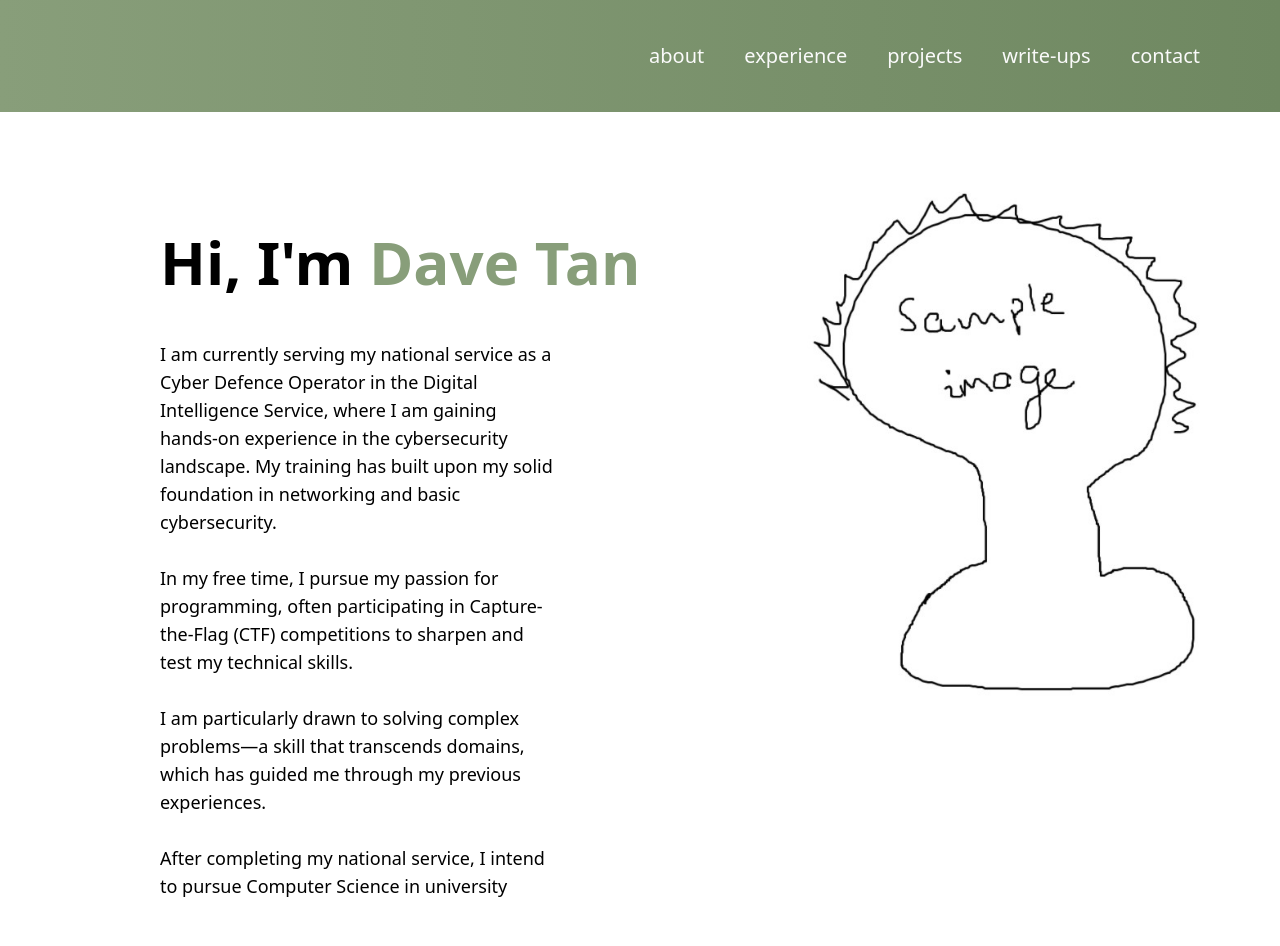
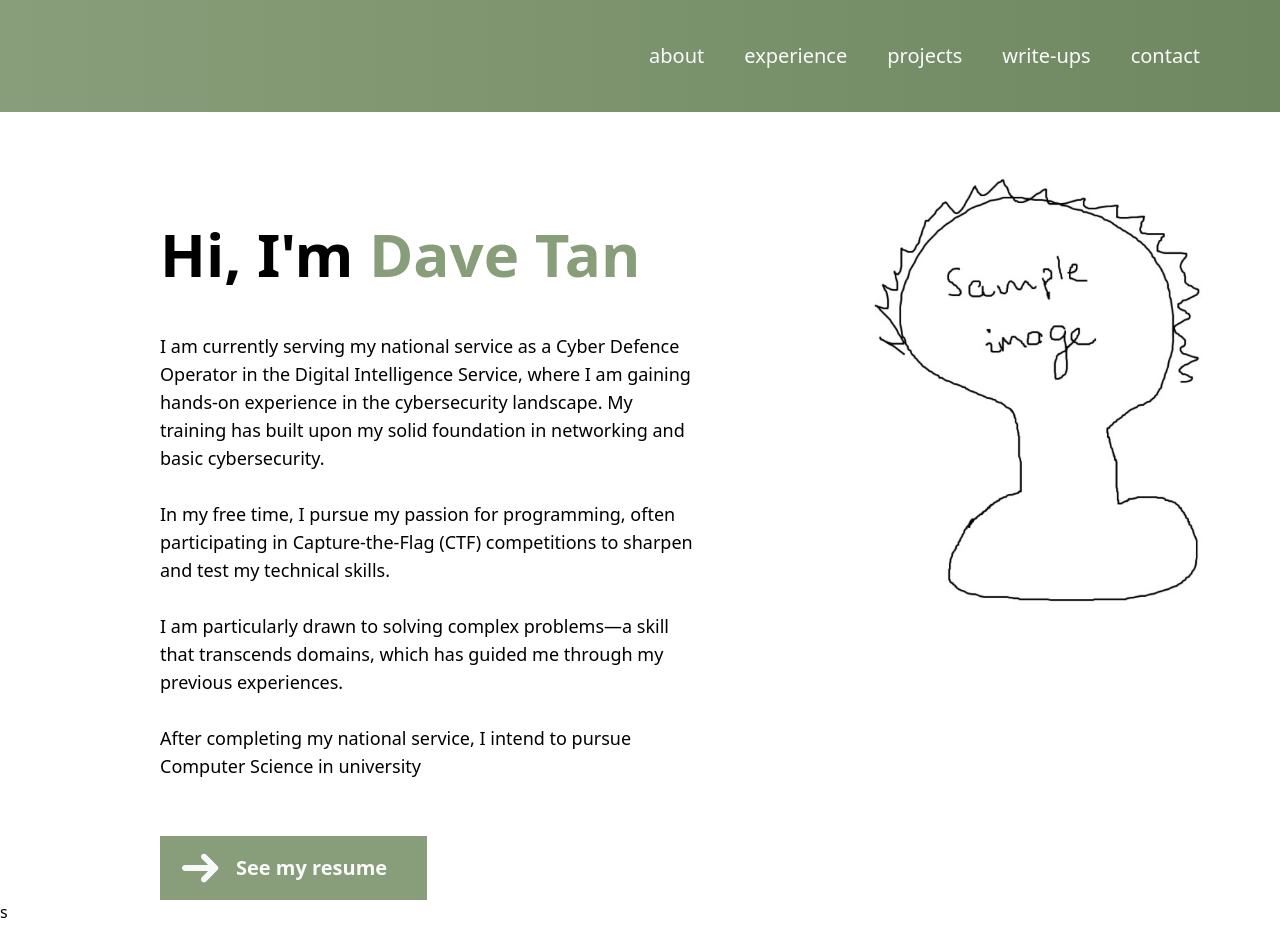
Before and after one commit to Fasnon/fasnon.github.io, a Vue app: page / in a window 1280 px wide. Shown: the top 946 px of the page. After the commit the page ends 924 px from the top, so only its background shows below. Built offline with nearby package versions, Linux system fonts and the light colour scheme.

Commit message:
git subtree push --prefix dist origin gh-pages

```diff
--- a/index.html
+++ b/index.html
@@ -10,4 +10,4 @@
     <div id="app"></div>
     <script type="module" src="/src/main.ts"></script>
   </body>
-</html>
+</html>s
--- a/package.json
+++ b/package.json
@@ -6,7 +6,9 @@
   "scripts": {
     "dev": "vite",
     "build": "vue-tsc -b && vite build",
-    "preview": "vite preview"
+    "preview": "vite preview",
+    "predeploy": "npm run build",
+    "deploy": "gh-pages -d dist"
   },
   "dependencies": {
     "vue": "^3.4.37"
@@ -14,6 +16,7 @@
   "devDependencies": {
     "@vitejs/plugin-vue": "^5.1.2",
     "autoprefixer": "^10.4.20",
+    "gh-pages": "^6.2.0",
     "postcss": "^8.4.41",
     "tailwindcss": "^3.4.10",
     "typescript": "^5.5.3",
--- a/src/components/HelloWorld.vue
+++ b/src/components/HelloWorld.vue
@@ -7,20 +7,21 @@
 </script>
 
 <template>
-  <div class="flex flex-col pl-40 pt-10 pr-16">
+  <div class="flex flex-col pl-40 pt-8 pr-16">
     <div class="flex flex-row">
       <div class="basis-3/5 pt-20">
 
         <div class="font-bold text-6xl">Hi, I'm <span class="text-tame-green">Dave Tan</span></div>
-        <div class="pt-12 mr-60 text-lg font-medium">I am currently serving my national service as a Cyber Defence Operator in the Digital Intelligence Service, where I am gaining hands-on experience in the cybersecurity landscape. My training  has built upon my solid foundation in networking and basic  cybersecurity.<br /><br />In my free time, I pursue my passion for programming, often participating in Capture-the-Flag (CTF) competitions  to sharpen and test my technical skills.<br /><br />I am particularly drawn to solving complex problems—a skill that transcends domains, which has  guided me through my previous experiences.<br /><br />After completing my national service, I intend to pursue Computer Science in university</div>
-        <div class="pt-12">
-          <button class="bg-tame-green text-neutral-50 pl-4 pr-10 py-2.5 text-xl flex items-center gap-3 font-semibold">
+        <div class="pt-12  text-lg font-medium max-w-3xl">I am currently serving my national service as a Cyber Defence Operator in the Digital Intelligence Service, where I am gaining hands-on experience in the cybersecurity landscape. My training  has built upon my solid foundation in networking and basic  cybersecurity.<br /><br />In my free time, I pursue my passion for programming, often participating in Capture-the-Flag (CTF) competitions  to sharpen and test my technical skills.<br /><br />I am particularly drawn to solving complex problems—a skill that transcends domains, which has  guided me through my previous experiences.<br /><br />After completing my national service, I intend to pursue Computer Science in university</div>
+        <div class="pt-14">
+          <button class="bg-tame-green text-neutral-50 pl-4 pr-10 py-2 text-xl flex items-center gap-3 font-semibold">
             <img src="../../public/arrow-right-fill.svg" alt="Arrow icon" class="h-12 w-12">
             See my resume
           </button>
 
         </div>
       </div>
+      <div class="min-w-40" />
       <div class="basis-2/5">
         <img src="../../public/cover_photo.jpg">
       </div>
```
Also changed, not shown: 1 other file (tests, documents, lock files or other folders).
